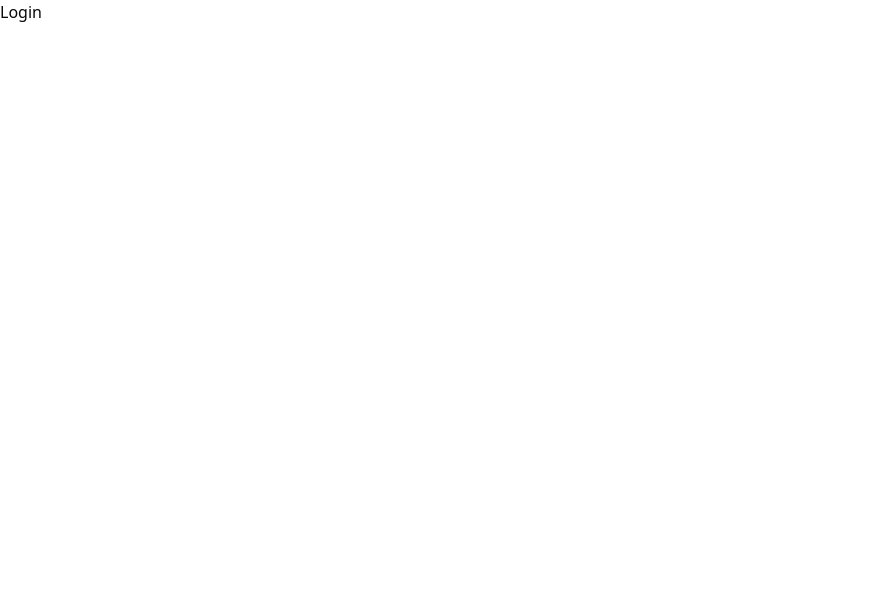
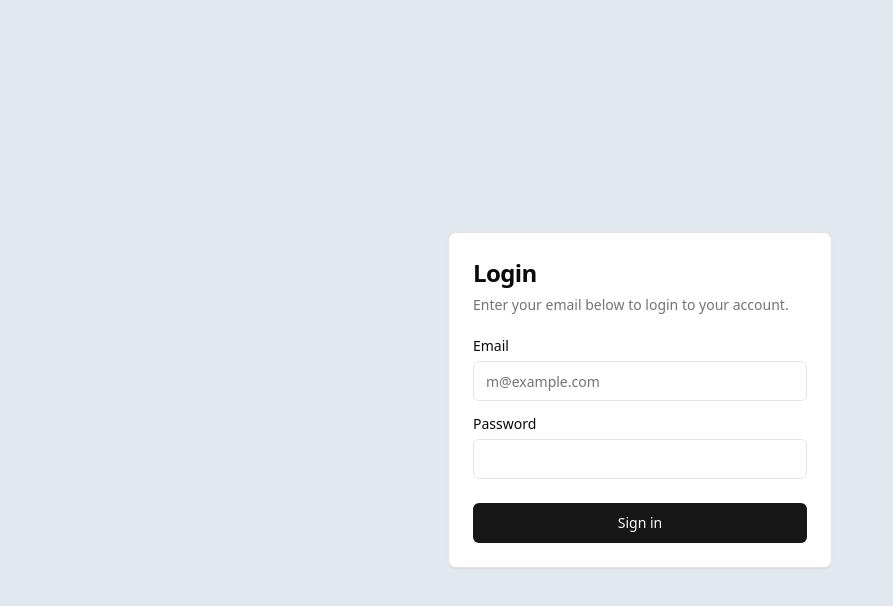
Before and after one commit to vishal0316/elib-dashboard, a React (Vite) app: page /login in a window 1280 px wide. Shown: the top 606 px of the page, without its empty margins (0-893 px from the left). Built offline with nearby package versions, Linux system fonts and the light colour scheme.

Commit message:
add login page

```diff
--- a/package.json
+++ b/package.json
@@ -10,6 +10,7 @@
     "preview": "vite preview"
   },
   "dependencies": {
+    "@radix-ui/react-label": "^2.0.2",
     "@radix-ui/react-slot": "^1.0.2",
     "class-variance-authority": "^0.7.0",
     "clsx": "^2.1.1",
--- /dev/null
+++ b/src/components/ui/card.tsx
@@ -0,0 +1,86 @@
+import * as React from "react";
+
+import { cn } from "@/lib/utils";
+
+const Card = React.forwardRef<
+  HTMLDivElement,
+  React.HTMLAttributes<HTMLDivElement>
+>(({ className, ...props }, ref) => (
+  <div
+    ref={ref}
+    className={cn(
+      "rounded-lg border bg-card text-card-foreground shadow-sm",
+      className
+    )}
+    {...props}
+  />
+));
+Card.displayName = "Card";
+
+const CardHeader = React.forwardRef<
+  HTMLDivElement,
+  React.HTMLAttributes<HTMLDivElement>
+>(({ className, ...props }, ref) => (
+  <div
+    ref={ref}
+    className={cn("flex flex-col space-y-1.5 p-6", className)}
+    {...props}
+  />
+));
+CardHeader.displayName = "CardHeader";
+
+const CardTitle = React.forwardRef<
+  HTMLParagraphElement,
+  React.HTMLAttributes<HTMLHeadingElement>
+>(({ className, ...props }, ref) => (
+  <h3
+    ref={ref}
+    className={cn(
+      "text-2xl font-semibold leading-none tracking-tight",
+      className
+    )}
+    {...props}
+  />
+));
+CardTitle.displayName = "CardTitle";
+
+const CardDescription = React.forwardRef<
+  HTMLParagraphElement,
+  React.HTMLAttributes<HTMLParagraphElement>
+>(({ className, ...props }, ref) => (
+  <p
+    ref={ref}
+    className={cn("text-sm text-muted-foreground", className)}
+    {...props}
+  />
+));
+CardDescription.displayName = "CardDescription";
+
+const CardContent = React.forwardRef<
+  HTMLDivElement,
+  React.HTMLAttributes<HTMLDivElement>
+>(({ className, ...props }, ref) => (
+  <div ref={ref} className={cn("p-6 pt-0", className)} {...props} />
+));
+CardContent.displayName = "CardContent";
+
+const CardFooter = React.forwardRef<
+  HTMLDivElement,
+  React.HTMLAttributes<HTMLDivElement>
+>(({ className, ...props }, ref) => (
+  <div
+    ref={ref}
+    className={cn("flex items-center p-6 pt-0", className)}
+    {...props}
+  />
+));
+CardFooter.displayName = "CardFooter";
+
+export {
+  Card,
+  CardHeader,
+  CardFooter,
+  CardTitle,
+  CardDescription,
+  CardContent,
+};
--- /dev/null
+++ b/src/components/ui/input.tsx
@@ -0,0 +1,25 @@
+import * as React from "react"
+
+import { cn } from "@/lib/utils"
+
+export interface InputProps
+  extends React.InputHTMLAttributes<HTMLInputElement> {}
+
+const Input = React.forwardRef<HTMLInputElement, InputProps>(
+  ({ className, type, ...props }, ref) => {
+    return (
+      <input
+        type={type}
+        className={cn(
+          "flex h-10 w-full rounded-md border border-input bg-background px-3 py-2 text-sm ring-offset-background file:border-0 file:bg-transparent file:text-sm file:font-medium placeholder:text-muted-foreground focus-visible:outline-none focus-visible:ring-2 focus-visible:ring-ring focus-visible:ring-offset-2 disabled:cursor-not-allowed disabled:opacity-50",
+          className
+        )}
+        ref={ref}
+        {...props}
+      />
+    )
+  }
+)
+Input.displayName = "Input"
+
+export { Input }
--- /dev/null
+++ b/src/components/ui/label.tsx
@@ -0,0 +1,26 @@
+"use client"
+
+import * as React from "react"
+import * as LabelPrimitive from "@radix-ui/react-label"
+import { cva, type VariantProps } from "class-variance-authority"
+
+import { cn } from "@/lib/utils"
+
+const labelVariants = cva(
+  "text-sm font-medium leading-none peer-disabled:cursor-not-allowed peer-disabled:opacity-70"
+)
+
+const Label = React.forwardRef<
+  React.ElementRef<typeof LabelPrimitive.Root>,
+  React.ComponentPropsWithoutRef<typeof LabelPrimitive.Root> &
+    VariantProps<typeof labelVariants>
+>(({ className, ...props }, ref) => (
+  <LabelPrimitive.Root
+    ref={ref}
+    className={cn(labelVariants(), className)}
+    {...props}
+  />
+))
+Label.displayName = LabelPrimitive.Root.displayName
+
+export { Label }
--- a/src/pages/Login.tsx
+++ b/src/pages/Login.tsx
@@ -1,7 +1,46 @@
+import { Button } from "@/components/ui/button";
+import {
+  Card,
+  CardContent,
+  CardDescription,
+  CardFooter,
+  CardHeader,
+  CardTitle,
+} from "@/components/ui/card";
+import { Input } from "@/components/ui/input";
+import { Label } from "@/components/ui/label";
+
 const LoginPage = () => {
   return (
     <div>
-      <h1>Login</h1>
+      <div className="flex justify-center items-center h-screen bg-slate-200">
+        <Card className="w-full max-w-sm">
+          <CardHeader>
+            <CardTitle className="text-2xl">Login</CardTitle>
+            <CardDescription>
+              Enter your email below to login to your account.
+            </CardDescription>
+          </CardHeader>
+          <CardContent className="grid gap-4">
+            <div className="grid gap-2">
+              <Label htmlFor="email">Email</Label>
+              <Input
+                id="email"
+                type="email"
+                placeholder="m@example.com"
+                required
+              />
+            </div>
+            <div className="grid gap-2">
+              <Label htmlFor="password">Password</Label>
+              <Input id="password" type="password" required />
+            </div>
+          </CardContent>
+          <CardFooter>
+            <Button className="w-full">Sign in</Button>
+          </CardFooter>
+        </Card>
+      </div>
     </div>
   );
 };
```
Also changed, not shown: 1 other file (tests, documents, lock files or other folders).
